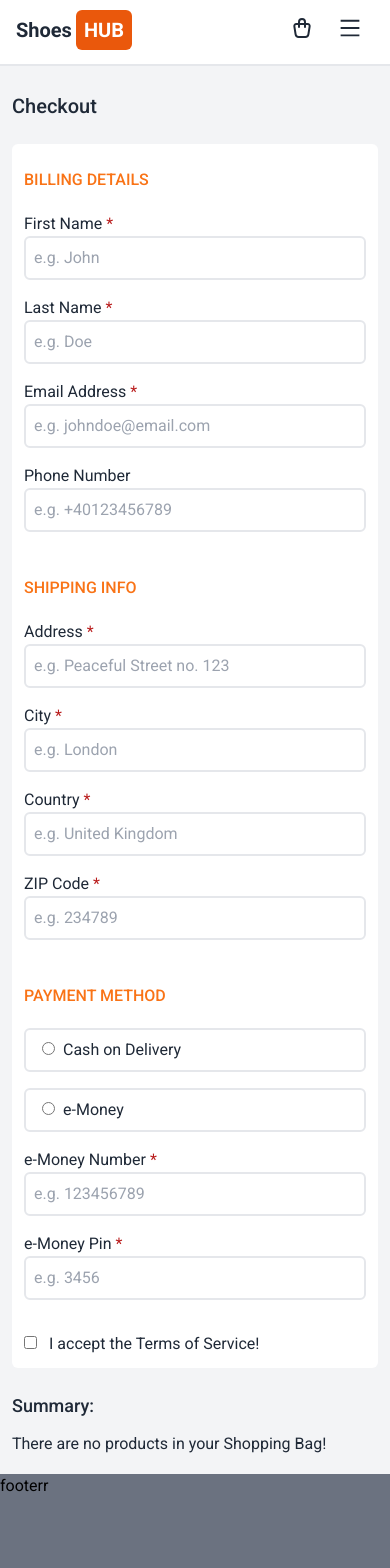
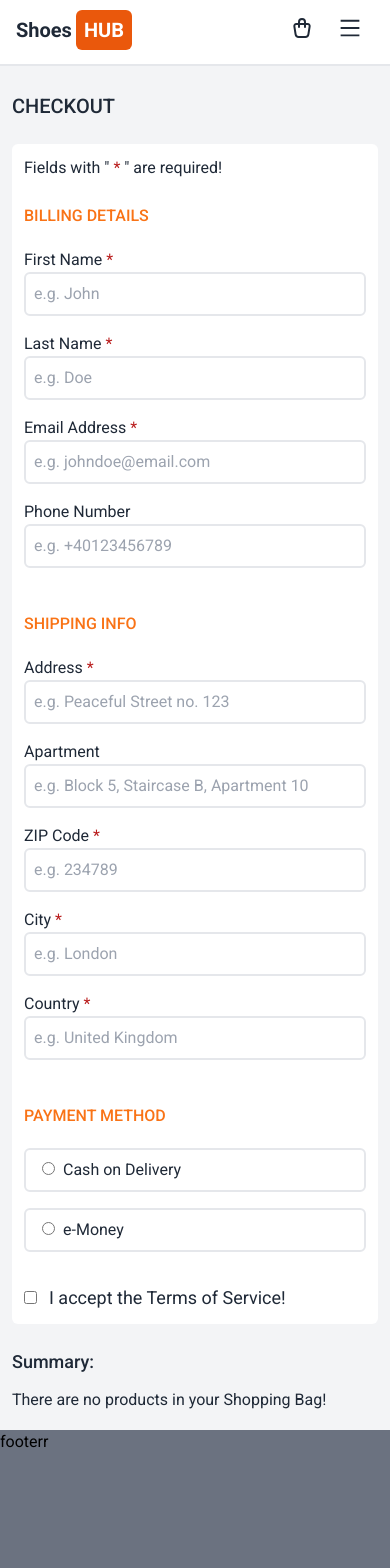
Before and after one commit to CatalinBanici/shoes-hub-v2, a React (Create React App) app: page /checkout in a window 390 px wide. Shown: the top 1568 px of the page. Built offline with nearby package versions, Linux system fonts and the light colour scheme.

Commit message:
logic between cash-on-delivery and e-money

```diff
--- a/src/pages/checkout/CheckoutPage.js
+++ b/src/pages/checkout/CheckoutPage.js
@@ -45,9 +45,10 @@ export default function CheckoutPage() {
     emailAddress: "",
     phoneNumber: "",
     address: "",
+    apartment: "",
+    zipCode: "",
     city: "",
     country: "",
-    zipCode: "",
     paymentMethod: "",
     eMoneyNumber: "",
     eMoneyPin: "",
@@ -63,29 +64,26 @@ export default function CheckoutPage() {
       .required("Can't be blank!"),
     phoneNumber: yup.number().typeError("Must be numbers!"),
     address: yup.string().required("Can't be blank!"),
+    apartment: yup.string(),
+    zipCode: yup.string().required("Can't be blank!"),
     city: yup.string().required("Can't be blank!"),
     country: yup.string().required("Can't be blank!"),
-    zipCode: yup.string().required("Can't be blank!"),
     paymentMethod: yup
       .string()
       .oneOf(["Cash-on-Delivery", "e-Money"])
       .required("You must pick an option!"),
-    eMoneyNumber: yup
-      .number()
-      .typeError("Must be numbers!")
-      .required("Can't be blank!"),
-    // eMoneyNumber: yup.number().when([], {
-    //   is: () => paymentMethodValue === "e-Money",
-    //   then: yup
-    //     .number()
-    //     .typeError("Must be numbers!")
-    //     .required("Can't be blank!"),
-    //   otherwise: yup.number().notRequired(),
-    // }),
-    eMoneyPin: yup
-      .number()
-      .typeError("Must be numbers!")
-      .required("Can't be blank!"),
+    eMoneyNumber: yup.number().when("paymentMethod", {
+      is: (val) => val === "e-Money",
+      then: () =>
+        yup.number().typeError("Must be numbers!").required("Can't be blank!"),
+      otherwise: () => yup.number().notRequired(),
+    }),
+    eMoneyPin: yup.number().when("paymentMethod", {
+      is: (val) => val === "e-Money",
+      then: () =>
+        yup.number().typeError("Must be numbers!").required("Can't be blank!"),
+      otherwise: () => yup.number().notRequired(),
+    }),
     terms: yup
       .boolean()
       .oneOf([true], "Please accept the terms of service!")
@@ -113,16 +111,12 @@ export default function CheckoutPage() {
     onSubmit,
   });
 
-  // var paymentMethodValue = values.paymentMethod;
-
-  // console.log(paymentMethodValue);
-
   console.log("values", values);
 
   return (
     <div className="relative top-[64px] m-auto flex max-w-[1400px] flex-col text-gray-800 sm:top-[80px] ">
       <h2 className="m-3 mt-7 text-xl font-medium sm:m-5 sm:mt-10 sm:text-2xl ">
-        Checkout
+        CHECKOUT
       </h2>
       <div className="flex w-full flex-col lg:flex-row">
         <BillingDetails
--- a/src/pages/checkout/components/BillingDetails.js
+++ b/src/pages/checkout/components/BillingDetails.js
@@ -1,12 +1,18 @@
-import React from "react";
+import React, { useEffect } from "react";
+import CashImage from "../../../assets/images/other/cash-icon.4d83fcbc.svg";
 
 export default function BillingDetails(props) {
   const { values, errors, touched, handleChange, handleBlur, paymentOptions } =
     props;
 
+  const paymentOptionsArray = paymentOptions.map((item) => item);
+
   return (
     <div className=" text-gray-800 lg:flex-1">
       <form className="m-3 rounded-md bg-white sm:m-5">
+        <p className="px-3 pt-3 sm:px-5 sm:pt-5">
+          Fields with " <span className="text-red-700">*</span> " are required!
+        </p>
         {/* BILLING DETAILS */}
         <div className="p-3 sm:p-5">
           <h3 className=" py-3 text-base font-medium uppercase text-orange-500 ">
@@ -141,6 +147,52 @@ export default function BillingDetails(props) {
               />
             </div>
             <div className="col-span-2 my-2 grid grid-cols-2 sm:col-span-1">
+              <label htmlFor="apartment">Apartment</label>
+              {errors.apartment && touched.apartment && (
+                <p className="text-right text-sm text-red-700">
+                  {errors.apartment}
+                </p>
+              )}
+              <input
+                className="col-span-2 rounded-md border-2 border-solid p-2"
+                style={
+                  errors.apartment &&
+                  touched.apartment && { border: "2px solid rgb(185 28 28)" }
+                }
+                type="text"
+                placeholder="e.g. Block 5, Staircase B, Apartment 10"
+                id="apartment"
+                name="apartment"
+                value={values.apartment}
+                onChange={handleChange}
+                onBlur={handleBlur}
+              />
+            </div>
+            <div className="col-span-2 my-2 grid grid-cols-2 sm:col-span-1">
+              <label htmlFor="zipCode">
+                ZIP Code <span className="text-red-700">*</span>
+              </label>
+              {errors.zipCode && touched.zipCode && (
+                <p className="text-right text-sm text-red-700">
+                  {errors.zipCode}
+                </p>
+              )}
+              <input
+                className="col-span-2 rounded-md border-2 border-solid p-2"
+                style={
+                  errors.zipCode &&
+                  touched.zipCode && { border: "2px solid rgb(185 28 28)" }
+                }
+                type="text"
+                placeholder="e.g. 234789"
+                id="zipCode"
+                name="zipCode"
+                value={values.zipCode}
+                onChange={handleChange}
+                onBlur={handleBlur}
+              />
+            </div>
+            <div className="col-span-2 my-2 grid grid-cols-2 sm:col-span-1">
               <label htmlFor="city">
                 City <span className="text-red-700">*</span>
               </label>
@@ -186,30 +238,6 @@ export default function BillingDetails(props) {
                 onBlur={handleBlur}
               />
             </div>
-            <div className="col-span-2 my-2 grid grid-cols-2 sm:col-span-1">
-              <label htmlFor="zipCode">
-                ZIP Code <span className="text-red-700">*</span>
-              </label>
-              {errors.zipCode && touched.zipCode && (
-                <p className="text-right text-sm text-red-700">
-                  {errors.zipCode}
-                </p>
-              )}
-              <input
-                className="col-span-2 rounded-md border-2 border-solid p-2"
-                style={
-                  errors.zipCode &&
-                  touched.zipCode && { border: "2px solid rgb(185 28 28)" }
-                }
-                type="text"
-                placeholder="e.g. 234789"
-                id="zipCode"
-                name="zipCode"
-                value={values.zipCode}
-                onChange={handleChange}
-                onBlur={handleBlur}
-              />
-            </div>
           </div>
         </div>
 
@@ -226,7 +254,7 @@ export default function BillingDetails(props) {
           <div className=" grid grid-cols-2 gap-x-3">
             {paymentOptions.map((item) => (
               <div
-                className="col-span-2 my-2 rounded-md border-2 border-solid p-2 sm:col-span-1"
+                className="col-span-2 my-2  sm:col-span-1"
                 style={
                   errors.paymentMethod &&
                   touched.paymentMethod && {
@@ -235,9 +263,12 @@ export default function BillingDetails(props) {
                 }
                 key={item.value}
               >
-                <label htmlFor={item.value}>
+                <label
+                  className="block h-full w-full cursor-pointer rounded-md border-2 border-solid p-2 "
+                  htmlFor={item.value}
+                >
                   <input
-                    className="mx-2"
+                    className=" mx-2"
                     type="radio"
                     name="paymentMethod"
                     id={item.value}
@@ -250,6 +281,20 @@ export default function BillingDetails(props) {
                 </label>
               </div>
             ))}
+            {values.paymentMethod === paymentOptionsArray[0].value ? (
+              <div className="col-span-2 mt-3 flex flex-row items-center">
+                <div className="m-3 sm:m-5">
+                  <img className="min-w-10" src={CashImage} alt="cash" />
+                </div>
+                <div className="text-gray-500">
+                  The ‘Cash on Delivery’ option enables you to pay in cash when
+                  our delivery courier arrives at your residence. Just make sure
+                  your address is correct so that your order will not be
+                  cancelled.
+                </div>
+              </div>
+            ) : values.paymentMethod === paymentOptionsArray[1].value ? (
+              <>
                 <div className="col-span-2 my-2 grid grid-cols-2 sm:col-span-1">
                   <label htmlFor="eMoneyNumber">
                     e-Money Number <span className="text-red-700">*</span>
@@ -263,7 +308,9 @@ export default function BillingDetails(props) {
                     className="col-span-2 rounded-md border-2 border-solid p-2"
                     style={
                       errors.eMoneyNumber &&
-                  touched.eMoneyNumber && { border: "2px solid rgb(185 28 28)" }
+                      touched.eMoneyNumber && {
+                        border: "2px solid rgb(185 28 28)",
+                      }
                     }
                     type="text"
                     placeholder="e.g. 123456789"
@@ -287,7 +334,9 @@ export default function BillingDetails(props) {
                     className="col-span-2 rounded-md border-2 border-solid p-2"
                     style={
                       errors.eMoneyPin &&
-                  touched.eMoneyPin && { border: "2px solid rgb(185 28 28)" }
+                      touched.eMoneyPin && {
+                        border: "2px solid rgb(185 28 28)",
+                      }
                     }
                     type="text"
                     placeholder="e.g. 3456"
@@ -297,14 +346,16 @@ export default function BillingDetails(props) {
                     onChange={handleChange}
                     onBlur={handleBlur}
                   />
-            </div>
+                </div>{" "}
+              </>
+            ) : null}
           </div>
         </div>
         <div className="p-3 sm:p-5">
           {errors.terms && touched.terms && (
             <p className="text-left text-sm text-red-700">{errors.terms}</p>
           )}
-          <label>
+          <label className="cursor-pointer text-lg">
             <input
               className="mr-3"
               type="checkbox"
```
Also changed, not shown: src/assets/images/other/cash-icon.4d83fcbc.svg (added). Lines whose indentation alone changed are shown as unchanged.
